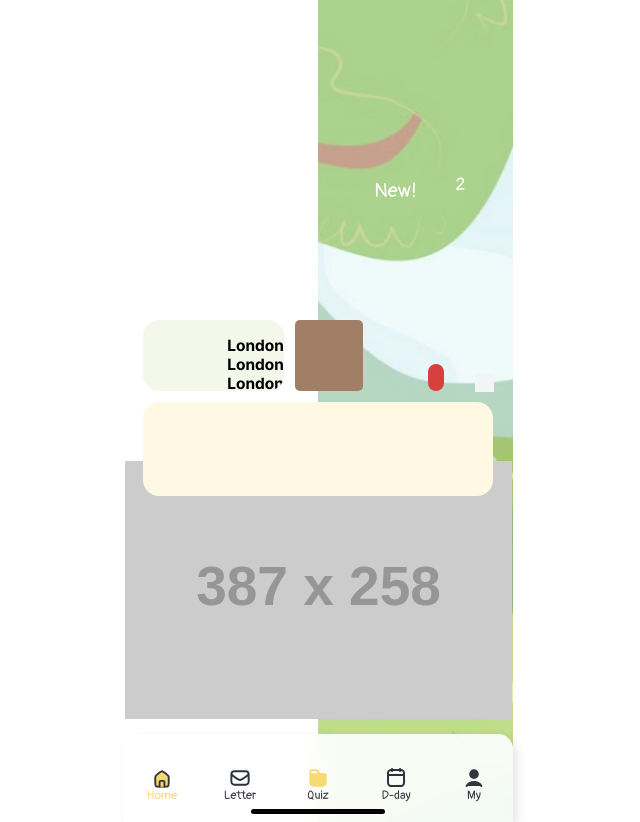
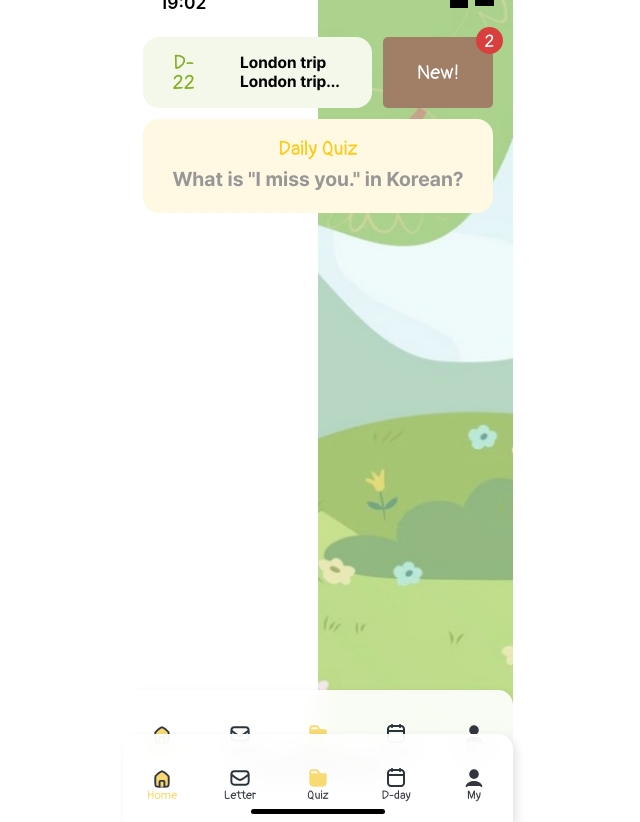
Before and after one commit to GAD-2025/gad-2025-6, a React (Create React App) app: page / in a window 1280 px wide. Shown: the whole page, without its empty margins (322-962 px from the left). Built offline with nearby package versions, Linux system fonts and the light colour scheme.

Commit message:
디데이 첫 페이지까지 완료

```diff
--- a/package.json
+++ b/package.json
@@ -11,6 +11,7 @@
     "react-dom": "^19.2.0",
     "react-router-dom": "^7.9.5",
     "react-scripts": "5.0.1",
+    "styled-components": "^6.1.19",
     "web-vitals": "^2.1.4"
   },
   "scripts": {
--- a/src/components/layout/BottomNav.js
+++ b/src/components/layout/BottomNav.js
@@ -28,11 +28,11 @@ const BottomNav = () => {
 
   return (
     <div style={{
-        width: 390,
+        width: '100%',
         height: 88,
         position: 'absolute',
         left: 0,
-        top: 756,
+        bottom: 0,
         background: 'rgba(255, 255, 255, 0.90)',
         boxShadow: '4px 4px 10px rgba(0, 0, 0, 0.10)',
         borderTopLeftRadius: 15,
--- a/src/pages/DDay/DDayPage.js
+++ b/src/pages/DDay/DDayPage.js
@@ -1,11 +1,280 @@
 import React from 'react';
+import styled from 'styled-components';
+import BottomNav from '../../components/layout/BottomNav';
+import { ReactComponent as PencilIcon } from '../../assets/icons/li_pencil-line.svg';
 
 const DDayPage = () => {
   return (
-    <div>
-      <h1 style={{textAlign: 'center'}}>D-Day Page</h1>
-    </div>
+    <PageWrapper>
+      <TopNav>
+        <Time>19:02</Time>
+        <StatusBar>
+          <WifiIcon />
+          <BatteryIcon>
+            <BatteryFill />
+          </BatteryIcon>
+        </StatusBar>
+      </TopNav>
+      <ContentWrapper>
+        <Header>
+          <Title>D-day & Bucket List</Title>
+          <TabWrapper>
+            <Tab active>D-day</Tab>
+            <Tab>Bucket List</Tab>
+          </TabWrapper>
+        </Header>
+        <DDayCard>
+          <DDayText>Time Remaining Until Reunion</DDayText>
+          <DDayValue>Set D-day</DDayValue>
+          <DDaySubText>Enter the date to start the excitement!</DDaySubText>
+        </DDayCard>
+        <DDayList>
+          <DDayItem>
+            <DDayItemBar />
+            <DDayItemContent>
+              <DDayItemInfo>
+                <DDayItemDate>December 25, 2025</DDayItemDate>
+                <DDayItemTitle>London trip</DDayItemTitle>
+              </DDayItemInfo>
+              <DDayItemDDay>D-60</DDayItemDDay>
+            </DDayItemContent>
+          </DDayItem>
+          <DDayItem>
+            <DDayItemBar />
+            <DDayItemContent>
+              <DDayItemInfo>
+                <DDayItemDate>March 21, 2026</DDayItemDate>
+                <DDayItemTitle>Our Anniversary</DDayItemTitle>
+              </DDayItemInfo>
+              <DDayItemDDay>D-201</DDayItemDDay>
+            </DDayItemContent>
+          </DDayItem>
+          <DDayItem>
+            <DDayItemBar />
+            <DDayItemContent>
+              <DDayItemInfo>
+                <DDayItemDate>March 21, 2026</DDayItemDate>
+                <DDayItemTitle>Next Visit to Paris</DDayItemTitle>
+              </DDayItemInfo>
+              <DDayItemDDay>D-201</DDayItemDDay>
+            </DDayItemContent>
+          </DDayItem>
+        </DDayList>
+      </ContentWrapper>
+      <AddButton>
+        <PencilIcon style={{ width: 24, height: 24, fill: 'white' }} />
+      </AddButton>
+      <BottomNav />
+    </PageWrapper>
   );
 };
 
 export default DDayPage;
+
+const PageWrapper = styled.div`
+  width: 100%;
+  height: 100%;
+  position: relative;
+  background: white;
+  overflow: hidden;
+  display: flex;
+  flex-direction: column;
+  align-items: center;
+`;
+
+const TopNav = styled.div`
+  width: 390px;
+  height: 44px;
+  position: relative;
+  overflow: hidden;
+`;
+
+const Time = styled.div`
+  position: absolute;
+  left: 36.87px;
+  top: 15.54px;
+  text-align: center;
+  color: black;
+  font-size: 17.48px;
+  font-family: SF Pro Display, sans-serif;
+  font-weight: 600;
+  line-height: 17.48px;
+`;
+
+const StatusBar = styled.div`
+  position: absolute;
+  right: 14.5px;
+  top: 17.48px;
+  display: flex;
+  gap: 5px;
+`;
+
+const WifiIcon = styled.div`
+  width: 17.48px;
+  height: 12.62px;
+  background: black;
+`;
+
+const BatteryIcon = styled.div`
+  width: 25.83px;
+  height: 12.14px;
+  position: relative;
+`;
+
+const BatteryFill = styled.div`
+  width: 19.61px;
+  height: 8.4px;
+  left: 1.87px;
+  top: 1.87px;
+  position: absolute;
+  background: black;
+`;
+
+const ContentWrapper = styled.div`
+  width: 350px;
+  display: flex;
+  flex-direction: column;
+  gap: 16px;
+`;
+
+const Header = styled.div`
+  display: flex;
+  flex-direction: column;
+  gap: 5px;
+`;
+
+const Title = styled.div`
+  color: black;
+  font-size: 24px;
+  font-family: 'Pangolin', sans-serif;
+  font-weight: 400;
+`;
+
+const TabWrapper = styled.div`
+  display: flex;
+  gap: 72px;
+`;
+
+const Tab = styled.div`
+  width: 106px;
+  padding: 14px 37px;
+  text-align: center;
+  font-size: 16px;
+  font-family: 'Pretendard', sans-serif;
+  font-weight: 700;
+  cursor: pointer;
+  color: ${(props) => (props.active ? '#84AF25' : '#9E9FAD')};
+  border-bottom: ${(props) => (props.active ? '3px #84AF25 solid' : 'none')};
+`;
+
+const DDayCard = styled.div`
+  width: 350px;
+  padding: 24px 54px;
+  background: white;
+  border-radius: 10px;
+  outline: 1px #f0f0f0 solid;
+  outline-offset: -1px;
+  display: flex;
+  flex-direction: column;
+  align-items: center;
+  gap: 16px;
+  box-sizing: border-box;
+`;
+
+const DDayText = styled.div`
+  text-align: center;
+  color: black;
+  font-size: 12px;
+  font-family: 'Pretendard', sans-serif;
+  font-weight: 400;
+`;
+
+const DDayValue = styled.div`
+  text-align: center;
+  color: #84af25;
+  font-size: 24px;
+  font-family: 'Pretendard', sans-serif;
+  font-weight: 700;
+`;
+
+const DDaySubText = styled.div`
+  color: #404048;
+  font-size: 16px;
+  font-family: 'Pretendard', sans-serif;
+  font-weight: 700;
+`;
+
+const DDayList = styled.div`
+  width: 350px;
+  display: flex;
+  flex-direction: column;
+  gap: 8px;
+`;
+
+const DDayItem = styled.div`
+  width: 350px;
+  height: 54px;
+  position: relative;
+`;
+
+const DDayItemBar = styled.div`
+  width: 12.68px;
+  height: 51.69px;
+  left: 0px;
+  top: 0px;
+  position: absolute;
+  background: #9cb06e;
+  border-radius: 5.07px;
+`;
+
+const DDayItemContent = styled.div`
+  width: 347.46px;
+  height: 54px;
+  padding: 8.24px 6.34px;
+  left: 2.54px;
+  top: 0px;
+  position: absolute;
+  background: #f4f8ea;
+  border-radius: 5.07px;
+  display: flex;
+  justify-content: space-between;
+  align-items: center;
+  box-sizing: border-box;
+`;
+
+const DDayItemInfo = styled.div`
+  display: flex;
+  flex-direction: column;
+  gap: 2px;
+`;
+
+const DDayItemDate = styled.div`
+  color: #52555d;
+  font-size: 12px;
+  font-family: 'Pretendard', sans-serif;
+  font-weight: 400;
+`;
+
+const DDayItemTitle = styled.div`
+  color: black;
+  font-size: 16px;
+  font-family: 'Pretendard', sans-serif;
+  font-weight: 700;
+`;
+
+const DDayItemDDay = styled.div`
+  color: #768554;
+  font-size: 16px;
+  font-family: 'Pretendard', sans-serif;
+  font-weight: 700;
+`;
+
+const AddButton = styled.div`
+  padding: 18px;
+  background: #0c0c0c;
+  border-radius: 100px;
+  position: absolute;
+  right: 20px;
+  bottom: 120px;
+  cursor: pointer;
+`;
--- a/src/pages/Home/HomePage.js
+++ b/src/pages/Home/HomePage.js
@@ -1,41 +1,228 @@
 import React from 'react';
-import homeBackgroundImage from '../../assets/images/홈배경화면.jpeg'; // Import the background image
+import styled from 'styled-components';
+import homeBackgroundImage from '../../assets/images/홈배경화면.jpeg';
+import BottomNav from '../../components/layout/BottomNav';
 
 const HomePage = () => {
   return (
-    <div style={{width: 390, height: 844, position: 'relative', background: 'white', overflow: 'hidden'}}>
-      {/* Background Image */}
-      <img style={{width: '100%', height: '100%', position: 'absolute', objectFit: 'cover'}} src={homeBackgroundImage} alt="Background" />
-      {/* Foreground Image - Keep as placeholder for now, as no specific image was provided for this */}
-      <img style={{width: 387, height: 258, left: 2, top: 483, position: 'absolute'}} src="https://placehold.co/387x258" alt="Foreground" />
-      <div style={{width: 390, left: 0, top: 0, position: 'absolute', flexDirection: 'column', justifyContent: 'flex-start', alignItems: 'flex-start', gap: 507, display: 'inline-flex'}}>
-        <div style={{alignSelf: 'stretch', flexDirection: 'column', justifyContent: 'flex-start', alignItems: 'center', gap: 15, display: 'flex'}}>
-          {/* Content below status bar */}
-          <div style={{width: 350, flexDirection: 'column', justifyContent: 'flex-start', alignItems: 'flex-start', gap: 11, display: 'flex'}}>
-            <div style={{alignSelf: 'stretch', justifyContent: 'flex-start', alignItems: 'flex-end', gap: 11, display: 'inline-flex'}}>
-              <div style={{width: 229, height: 71, position: 'relative', background: '#F4F8EA', overflow: 'hidden', borderRadius: 16}}>
-                <div style={{height: 39, left: 19, top: 16, position: 'absolute', justifyContent: 'flex-start', alignItems: 'center', gap: 8, display: 'inline-flex'}}>
-                  <div style={{color: '#84AF25', fontSize: 20, fontFamily: 'Pangolin', fontWeight: '400', lineHeight: 20, wordWrap: 'break-word'}}>D-22</div>
-                  <div style={{width: 140, height: 39, color: 'black', fontSize: 16, fontFamily: 'Pretendard', fontWeight: '700', wordWrap: 'break-word'}}>London trip London trip London trip</div>
-                </div>
-              </div>
-              <div style={{width: 110, height: 71, background: '#A17E66', borderRadius: 5}} />
-              <div style={{color: 'white', fontSize: 20, fontFamily: 'Pangolin', fontWeight: '400', lineHeight: 20, wordWrap: 'break-word'}}>New!</div>
-              <div style={{width: 27, height: 27, background: '#D83F3F', borderRadius: 9999}} />
-              <div style={{color: 'white', fontSize: 17.61, fontFamily: 'Pangolin', fontWeight: '400', lineHeight: 23.48, wordWrap: 'break-word'}}>2</div>
-              <div style={{width: 27.12, height: 16.08, background: '#F3F4F6', outline: '1px #F3F4F6 solid', outlineOffset: '-0.50px'}} />
-            </div>
-            <div style={{alignSelf: 'stretch', height: 94, position: 'relative', background: '#FFF8E2', overflow: 'hidden', borderRadius: 16}}>
-              <div style={{width: 302, height: 54, left: 24, top: 20, position: 'absolute', flexDirection: 'column', justifyContent: 'flex-start', alignItems: 'flex-start', gap: 8, display: 'inline-flex'}}>
-                <div style={{alignSelf: 'stretch', color: '#FFC90F', fontSize: 20, fontFamily: 'Pangolin', fontWeight: '400', lineHeight: 20, wordWrap: 'break-word'}}>Daily Quiz</div>
-                <div style={{alignSelf: 'stretch', flex: '1 1 0', color: '#979797', fontSize: 20, fontFamily: 'Pretendard', fontWeight: '700', wordWrap: 'break-word'}}>What is "I miss you." in Korean?</div>
-              </div>
-            </div>
-          </div>
-        </div>
-      </div>
-    </div>
+    <PageWrapper>
+      <BackgroundImage src={homeBackgroundImage} alt="Background" />
+      <ContentWrapper>
+        <TopNav>
+          <Time>19:02</Time>
+          <StatusBar>
+            <WifiIcon />
+            <BatteryIcon>
+              <BatteryFill />
+            </BatteryIcon>
+          </StatusBar>
+        </TopNav>
+        <CardsWrapper>
+          <CardRow>
+            <DDayCard>
+              <DDayValue>D-22</DDayValue>
+              <DDayText>London trip London trip London trip</DDayText>
+            </DDayCard>
+            <NewLetterCard>
+              <NewLetterText>New!</NewLetterText>
+              <NewLetterCount>2</NewLetterCount>
+            </NewLetterCard>
+          </CardRow>
+          <QuizCard>
+            <QuizTitle>Daily Quiz</QuizTitle>
+            <QuizQuestion>What is "I miss you." in Korean?</QuizQuestion>
+          </QuizCard>
+        </CardsWrapper>
+      </ContentWrapper>
+      <BottomNav />
+    </PageWrapper>
   );
 };
 
 export default HomePage;
+
+const PageWrapper = styled.div`
+  width: 100%;
+  height: 100vh;
+  position: relative;
+  background: white;
+  overflow: hidden;
+`;
+
+const BackgroundImage = styled.img`
+  width: 100%;
+  height: 100%;
+  position: absolute;
+  object-fit: cover;
+  object-position: center;
+`;
+
+const ContentWrapper = styled.div`
+  position: absolute;
+  top: 0;
+  left: 0;
+  width: 100%;
+  display: flex;
+  flex-direction: column;
+  align-items: center;
+  gap: 15px;
+`;
+
+const TopNav = styled.div`
+  width: 390px;
+  height: 44px;
+  position: relative;
+  overflow: hidden;
+`;
+
+const Time = styled.div`
+  position: absolute;
+  left: 36.87px;
+  top: 15.54px;
+  text-align: center;
+  color: black;
+  font-size: 17.48px;
+  font-family: SF Pro Display, sans-serif;
+  font-weight: 600;
+  line-height: 17.48px;
+`;
+
+const StatusBar = styled.div`
+  position: absolute;
+  right: 14.5px;
+  top: 17.48px;
+  display: flex;
+  gap: 5px;
+`;
+
+const WifiIcon = styled.div`
+  width: 17.48px;
+  height: 12.62px;
+  background: black;
+`;
+
+const BatteryIcon = styled.div`
+  width: 25.83px;
+  height: 12.14px;
+  position: relative;
+`;
+
+const BatteryFill = styled.div`
+  width: 19.61px;
+  height: 8.4px;
+  left: 1.87px;
+  top: 1.87px;
+  position: absolute;
+  background: black;
+`;
+
+const CardsWrapper = styled.div`
+  width: 350px;
+  display: flex;
+  flex-direction: column;
+  gap: 11px;
+`;
+
+const CardRow = styled.div`
+  display: flex;
+  justify-content: space-between;
+  align-items: flex-end;
+  gap: 11px;
+`;
+
+const DDayCard = styled.div`
+  width: 229px;
+  height: 71px;
+  background: #f4f8ea;
+  border-radius: 16px;
+  padding: 16px 19px;
+  box-sizing: border-box;
+  display: flex;
+  align-items: center;
+  gap: 8px;
+`;
+
+const DDayValue = styled.div`
+  color: #84af25;
+  font-size: 20px;
+  font-family: 'Pangolin', sans-serif;
+  font-weight: 400;
+  line-height: 20px;
+`;
+
+const DDayText = styled.div`
+  width: 140px;
+  height: 39px;
+  color: black;
+  font-size: 16px;
+  font-family: 'Pretendard', sans-serif;
+  font-weight: 700;
+  word-wrap: break-word;
+  overflow: hidden;
+  text-overflow: ellipsis;
+  display: -webkit-box;
+  -webkit-line-clamp: 2;
+  -webkit-box-orient: vertical;
+`;
+
+const NewLetterCard = styled.div`
+  width: 110px;
+  height: 71px;
+  background: #a17e66;
+  border-radius: 5px;
+  position: relative;
+  color: white;
+  display: flex;
+  align-items: center;
+  justify-content: center;
+`;
+
+const NewLetterText = styled.div`
+  font-size: 20px;
+  font-family: 'Pangolin', sans-serif;
+  font-weight: 400;
+  line-height: 20px;
+`;
+
+const NewLetterCount = styled.div`
+  position: absolute;
+  top: -10px;
+  right: -10px;
+  width: 27px;
+  height: 27px;
+  background: #d83f3f;
+  border-radius: 50%;
+  display: flex;
+  align-items: center;
+  justify-content: center;
+  color: white;
+  font-size: 17.61px;
+  font-family: 'Pangolin', sans-serif;
+  font-weight: 400;
+`;
+
+const QuizCard = styled.div`
+  height: 94px;
+  background: #fff8e2;
+  border-radius: 16px;
+  padding: 20px 24px;
+  box-sizing: border-box;
+  display: flex;
+  flex-direction: column;
+  gap: 8px;
+`;
+
+const QuizTitle = styled.div`
+  color: #ffc90f;
+  font-size: 20px;
+  font-family: 'Pangolin', sans-serif;
+  font-weight: 400;
+  line-height: 20px;
+`;
+
+const QuizQuestion = styled.div`
+  color: #979797;
+  font-size: 20px;
+  font-family: 'Pretendard', sans-serif;
+  font-weight: 700;
+`;
```
Also changed, not shown: src/assets/images/li_pencil-line.svg (added), 1 other file (tests, documents, lock files or other folders).
